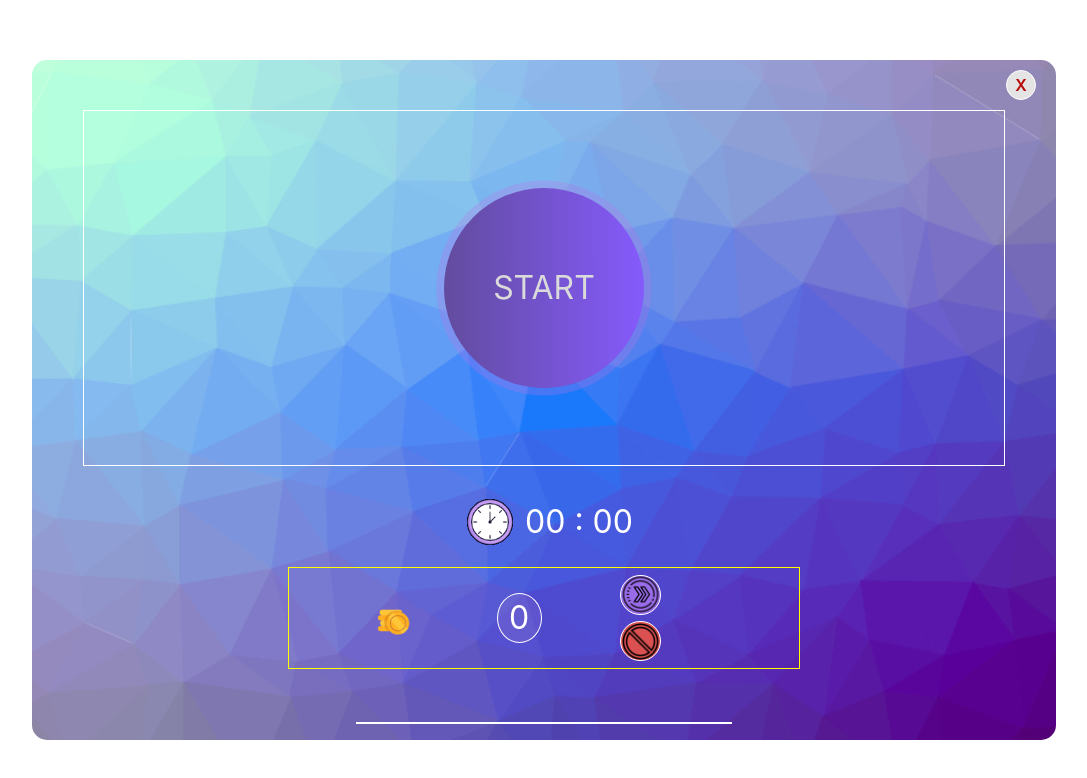
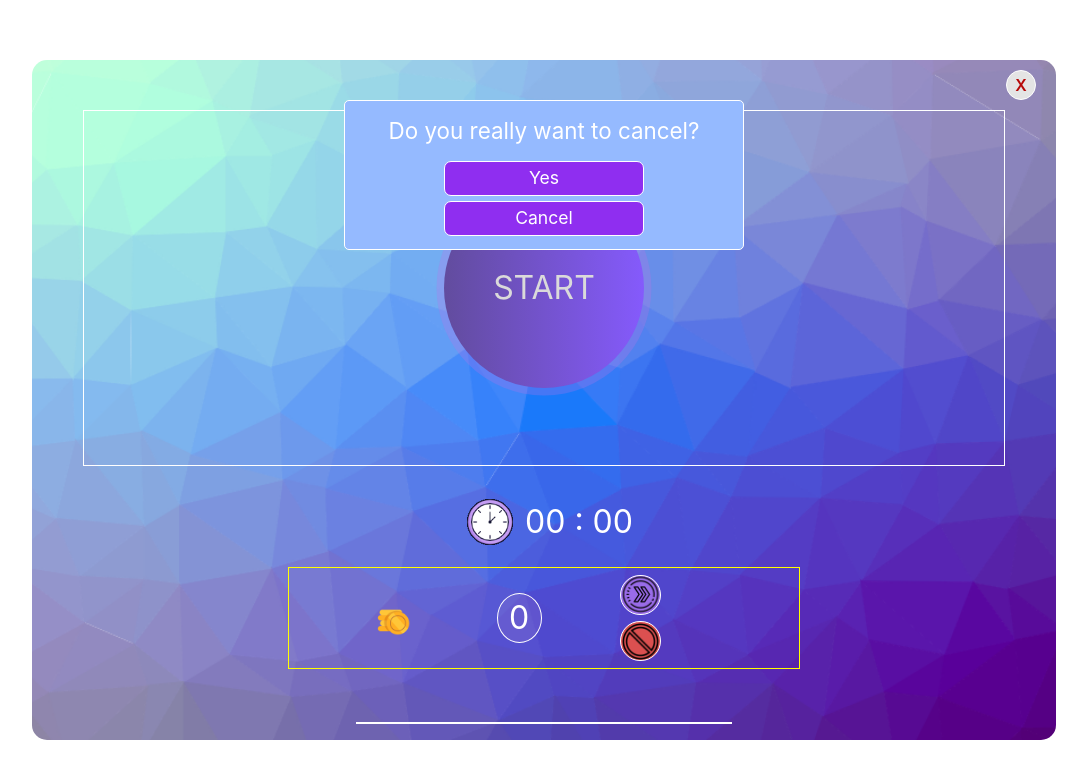
Before and after one commit to JohnBorges52/TypeWhat, a React (Create React App) app in the folder guesswhat-front/: page /play in a window 1280 px wide. Both pictures are taken after a click on the element 736 px from the left and 641 px from the top of the page. Shown: the top 778 px of the page, without its empty margins (96-1183 px from the left). Built offline with nearby package versions, Linux system fonts and the light colour scheme.

Commit message:
add pop up message to close and jump functions

```diff
--- a/guesswhat-front/src/components/GamePage.jsx
+++ b/guesswhat-front/src/components/GamePage.jsx
@@ -4,14 +4,15 @@ import axios from 'axios'
 import { useState, useRef } from 'react'
 import { useEffect } from 'react'
 import $ from 'jquery'
-import ProgressBar from 'react-bootstrap/ProgressBar'
-import { color } from '@mui/system'
+import PopUp from './PopUp'
 
 export default function GamePage(props) {
   const [currentWord, setCurrentWord] = useState('')
   const [userWord, setUserWord] = useState('')
   const [playing, setPlaying] = useState(false)
   const [counter, setCounter] = useState(0)
+
+  const [isPopUp, setIsPopUp] = useState(false)
 
   const [currentState, setCurrentState] = useState('StartBtn')
 
@@ -155,6 +156,19 @@ export default function GamePage(props) {
 
   return (
     <div className="gamepage-container">
+      {isPopUp && (
+        <PopUp
+          message={'Do you really want to cancel?'}
+          onConfirm={() => {
+            setIsPopUp(false)
+            setCurrentState('StartBtn')
+            setCurrentWord('')
+          }}
+          onCancel={() => {
+            setIsPopUp(false)
+          }}
+        />
+      )}
       <div className="close-btn-container">
         <span onClick={props.onClose}>X</span>
       </div>
@@ -203,8 +217,6 @@ export default function GamePage(props) {
             {formatTime(minute)} : {formatTime(second)}
           </span>
         </div>
-        {/* <ProgressBar now={progress} variant={"success"} style={{width: "150px" }} /> */}
-
         <div className="game-information-points">
           <span className="points-span" id="animated-pic-id"></span>
 
@@ -212,12 +224,21 @@ export default function GamePage(props) {
             {counter}
           </span>
           <div className="option-btn-div">
-            <div className="option-btn-container">
+            <div
+              className="option-btn-container"
+              onClick={() => {
+                inputRef.current.focus()
+                generateRandomWord()
+              }}
+            >
               <span className="jump-pic-span"></span>
-              <span className="option-btn-text"> JUMP</span>
+              <span className="option-btn-text">JUMP</span>
             </div>
 
-            <div className="option-btn-container stop-bg">
+            <div
+              className="option-btn-container stop-bg"
+              onClick={() => setIsPopUp(true)}
+            >
               <span className="stop-pic-span"></span>
               <span className="option-btn-text"> STOP</span>
             </div>
--- /dev/null
+++ b/guesswhat-front/src/components/PopUp.jsx
@@ -0,0 +1,15 @@
+import React from 'react'
+import '../styles/popup.scss'
+
+export default function PopUp(props) {
+  return (
+    <div className="popup-container">
+      <span>{props.message}</span>
+
+      <div>
+        <button onClick={props.onConfirm}>Yes</button>
+        <button onClick={props.onCancel}>Cancel</button>
+      </div>
+    </div>
+  )
+}
--- /dev/null
+++ b/guesswhat-front/src/styles/popup.scss
@@ -0,0 +1,42 @@
+.popup-container {
+  width: 400px;
+  height: 150px;
+  border: 1px solid white;
+  position: absolute;
+  right: 0;
+  left: 0;
+  top: 40px;
+  margin: auto;
+  z-index: 10;
+  background-color: rgb(149, 186, 255);
+  border-radius: 5px;
+  display: flex;
+  flex-direction: column;
+  justify-content: space-evenly;
+  align-items: center;
+
+  span {
+    text-align: center;
+    color: rgb(255, 255, 255);
+    font-size: 1.4em;
+  }
+  div {
+    display: flex;
+    justify-content: center;
+    flex-direction: column;
+    gap: 5px;
+    button {
+      cursor: pointer;
+      width: 200px;
+      font-size: 1.1em;
+      color: white;
+      background-color: rgb(143, 46, 240);
+      border: 1px solid white;
+      border-radius: 7px;
+      height: 35px;
+      &:hover {
+        background-color: rgb(240, 186, 125);
+      }
+    }
+  }
+}
```
